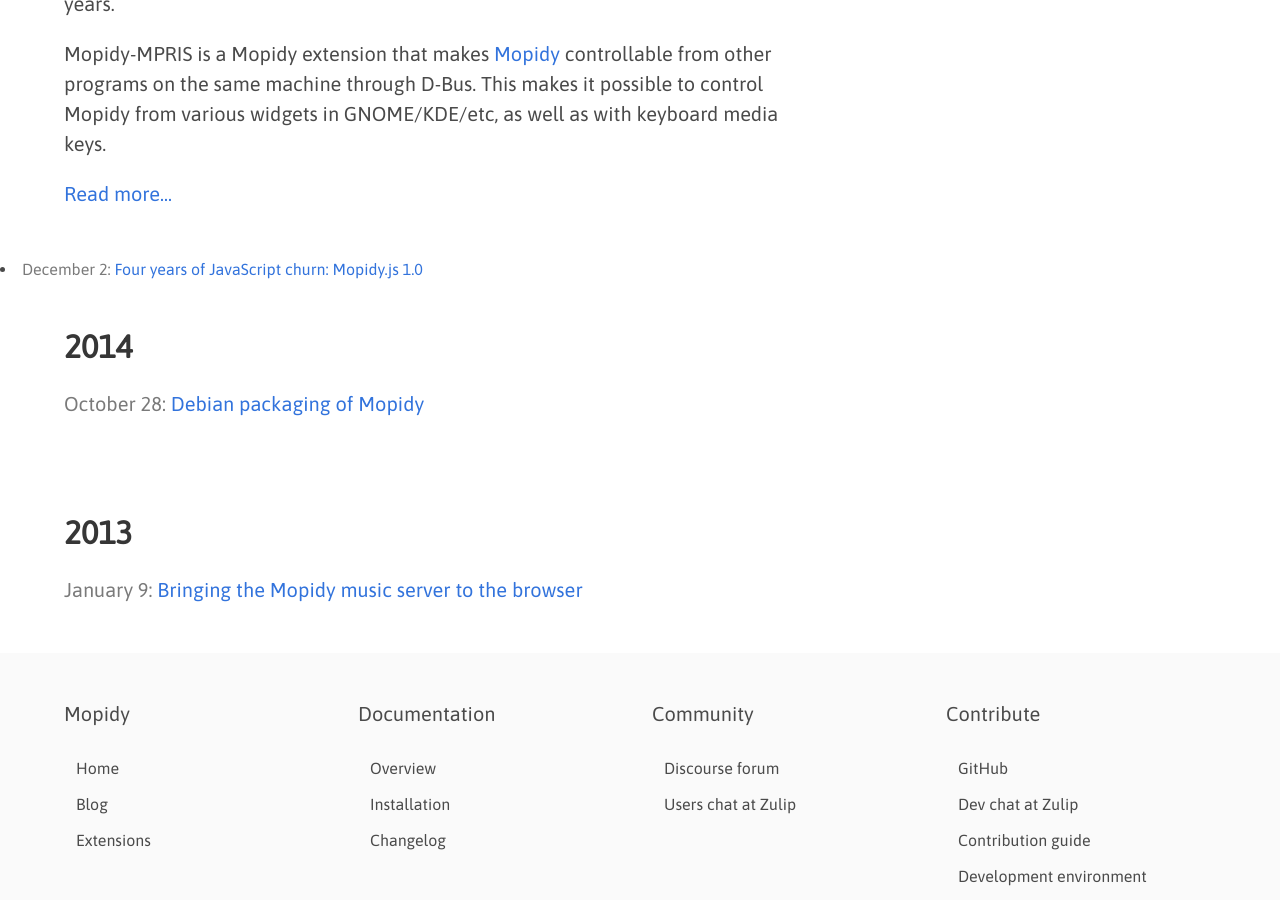
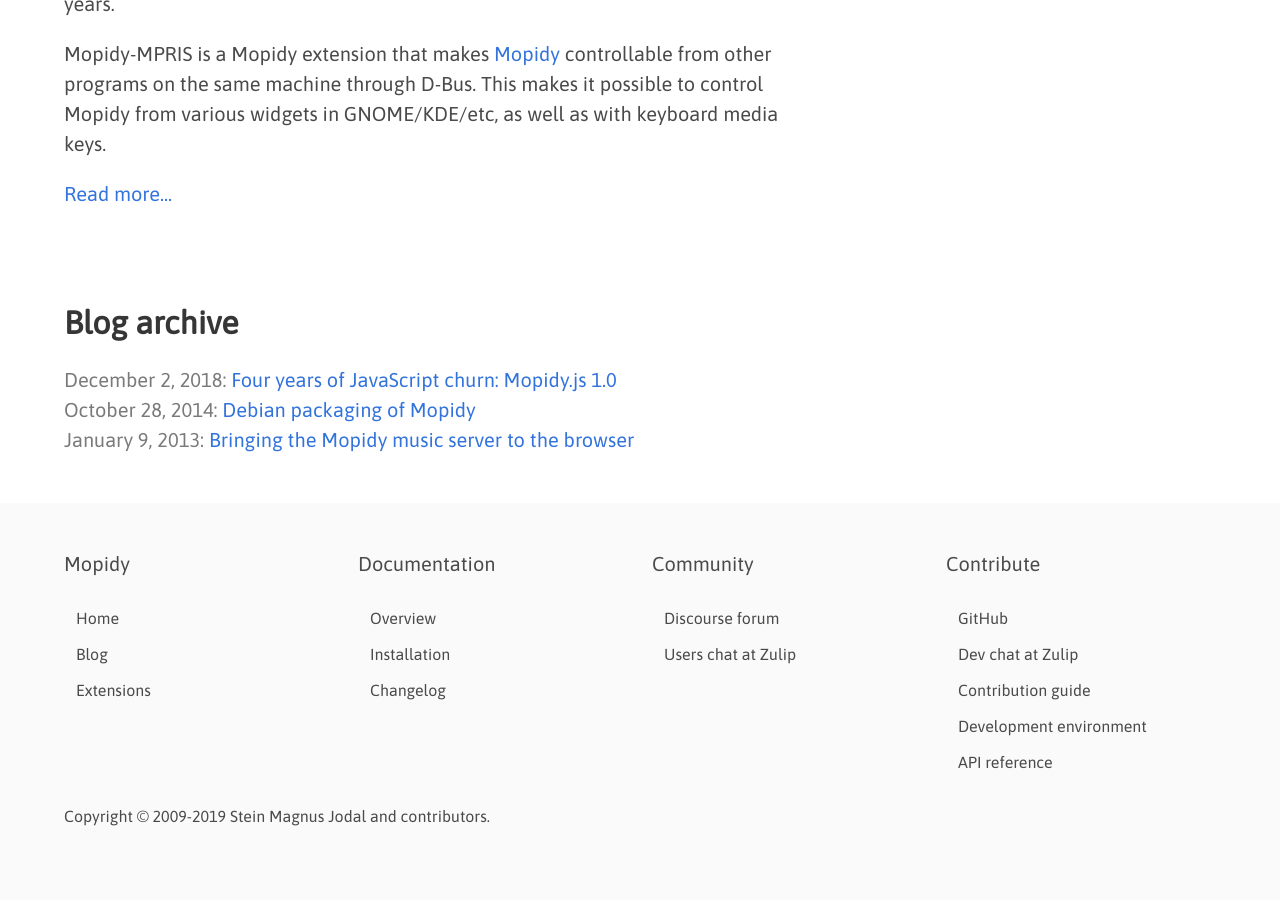
Before and after one commit to mopidy/website, a Jekyll site: the page built from blog/index.html, in a window 1280 px wide and 900 px high, scrolled down 1202 px. Built offline with Jekyll 4.4.1, drawn with Linux system fonts in a browser that asks for light colours.

Commit message:
Simplify blog archive to work around a bug

```diff
--- a/blog/index.html
+++ b/blog/index.html
@@ -52,37 +52,17 @@
   </section>
 {% endfor %}
 
-{% for post in site.posts offset:3 %}
 
-  {% unless post.next %}
 <section class="section">
   <div class="container">
-        <h2 class="title is-size-3">{{ post.date | date: '%Y' }}</h2>
+    <h2 class="title is-size-3">Blog archive</h2>
     <ul class="is-size-5">
-  {% else %}
-    {% capture year %}{{ post.date | date: '%Y' }}{% endcapture %}
-    {% capture nyear %}{{ post.next.date | date: '%Y' }}{% endcapture %}
-    {% if year != nyear %}
+      {% for post in site.posts offset:3 %}
+        <li>
+          <span class="has-text-grey">{{ post.date | date:"%B %e, %Y" }}:</span>
+          <a href="{{ post.url }}">{{ post.title }}</a>
+        </li>
+      {% endfor %}
     </ul>
   </div>
 </section>
-
-      <section class="section">
-        <div class="container">
-          <h2 class="title is-size-3">{{ post.date | date: '%Y' }}</h2>
-          <ul class="is-size-5">
-    {% endif %}
-  {% endunless %}
-
-  <li>
-    <span class="has-text-grey">{{ post.date | date:"%B %e" }}:</span>
-    <a href="{{ post.url }}">{{ post.title }}</a>
-  </li>
-
-  {% unless post.previous %}
-        </ul>
-      </div>
-    </section>
-  {% endunless %}
-
-{% endfor %}
```
Lines whose indentation alone changed are shown as unchanged.
